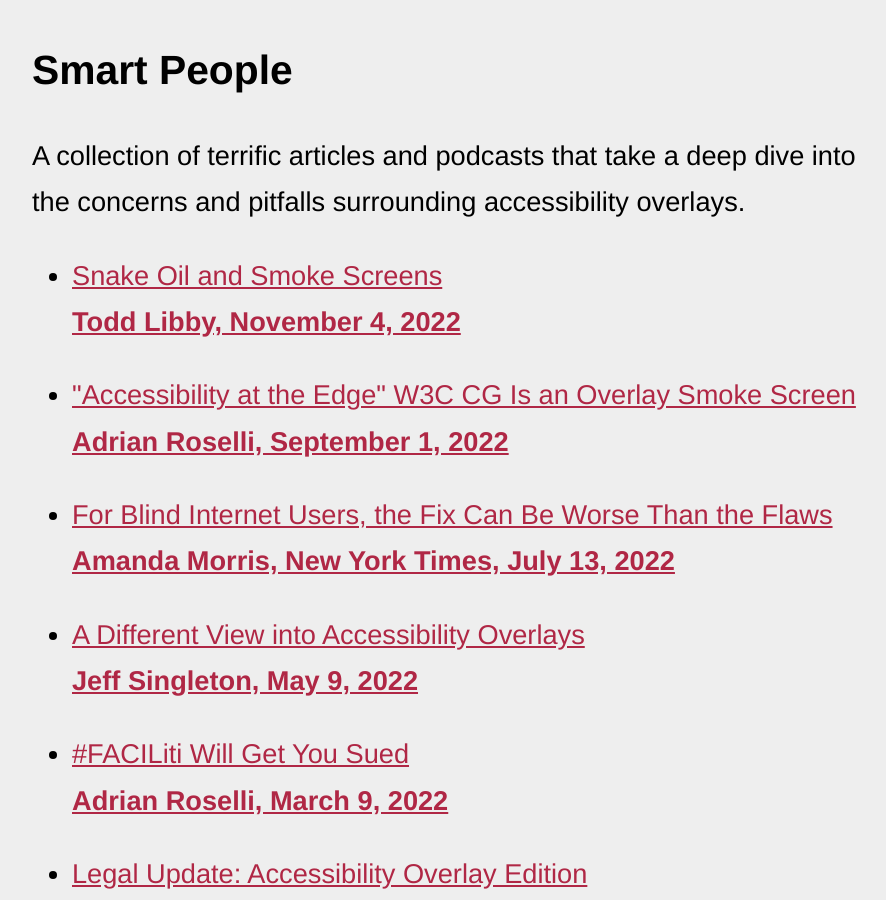
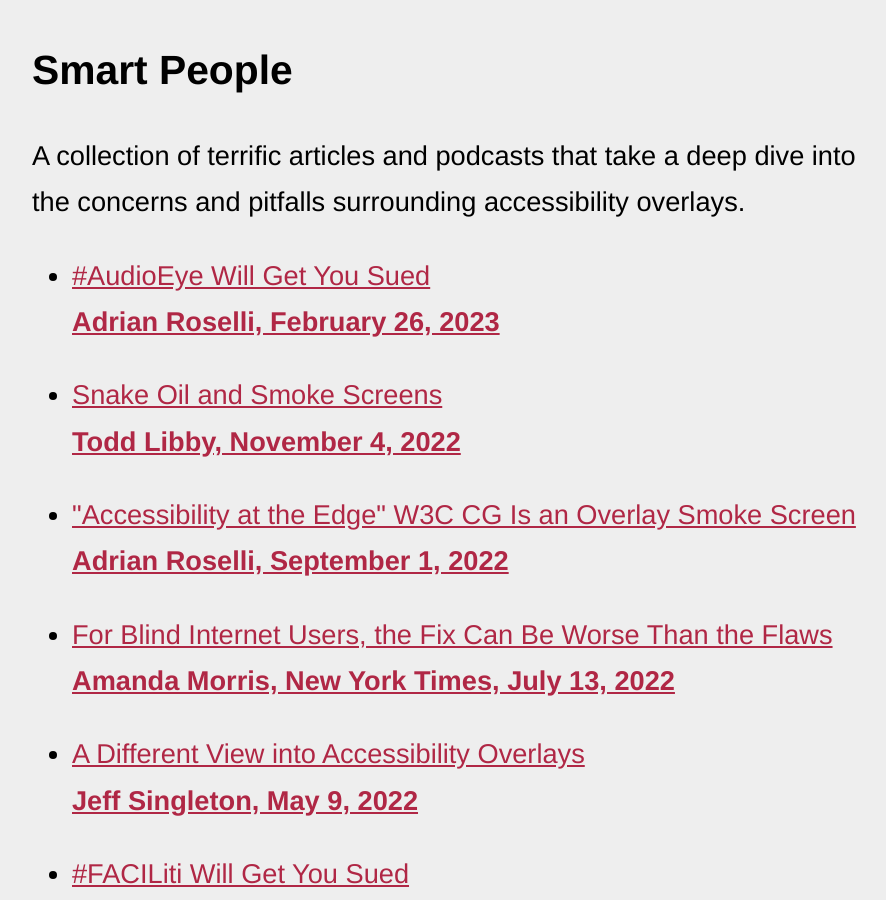
Before and after one commit to michaelspellacy/shouldiuseanaccessibilityoverlay-com, a Jekyll site: the page built from index.html, in a window 1280 px wide and 900 px high, scrolled down 4184 px. Shown: the whole window, without its empty margins (178-1064 px from the left). Built offline with Jekyll 4.4.1, drawn with Linux system fonts in a browser that asks for light colours.

Commit message:
Update default.html

```diff
--- a/_layouts/default.html
+++ b/_layouts/default.html
@@ -56,6 +56,7 @@
         <p>A collection of terrific articles and podcasts that take a deep dive into the concerns and pitfalls surrounding accessibility overlays.</p>
 
         <ul class="articles">
+          <li><a href="https://adrianroselli.com/2023/02/audioeye-will-get-you-sued.html">#AudioEye Will Get You Sued <span>Adrian Roselli, February 26, 2023</span></a></li>
           <li><a href="https://toddl.dev/posts/snake-oil-and-smoke-screens/">Snake Oil and Smoke Screens <span>Todd Libby, November 4, 2022</span></a></li>
           <li><a href="https://adrianroselli.com/2022/09/accessibility-at-the-edge-w3c-cg-is-an-overlay-smoke-screen.html">"Accessibility at the Edge" W3C CG Is an Overlay Smoke Screen <span>Adrian Roselli, September 1, 2022</span></a></li>
           <li><a href="https://www.nytimes.com/2022/07/13/technology/ai-web-accessibility.html">For Blind Internet Users, the Fix Can Be Worse Than the Flaws <span>Amanda Morris, New York Times, July 13, 2022</span></a></li>
```
